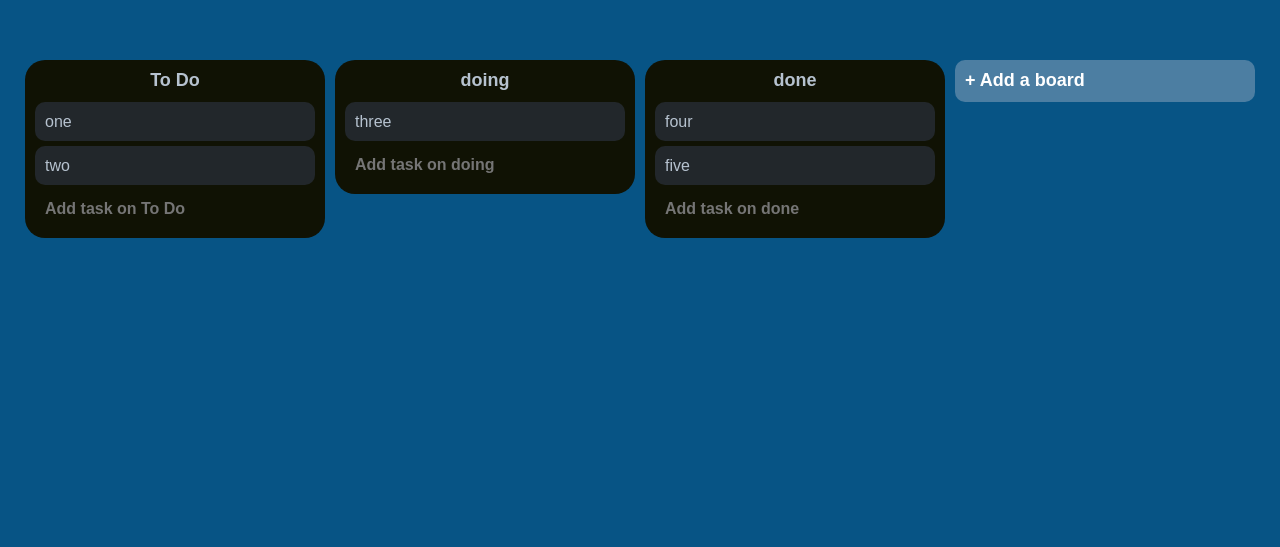
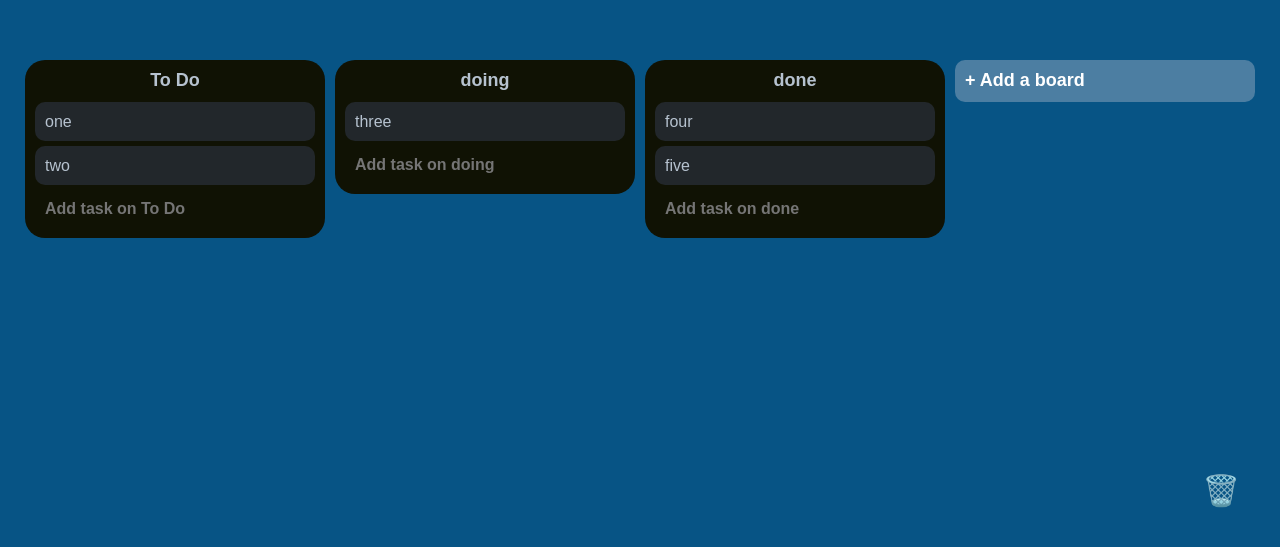
Before and after one commit to yerinirey/toDo-TS, a React (Create React App) app: page / in a window 1280 px wide. Shown: the part 251-798 px from the top of the page. Built offline with nearby package versions, Linux system fonts and the light colour scheme.

Commit message:
CodeChallenge-Trashbin

```diff
--- a/src/App.tsx
+++ b/src/App.tsx
@@ -1,10 +1,11 @@
-import { DragDropContext, DropResult } from "react-beautiful-dnd";
+import { DragDropContext, DropResult, Droppable } from "react-beautiful-dnd";
 import { useRecoilState } from "recoil";
 import styled from "styled-components";
 import { toDoState } from "./atoms";
 import Board from "./Components/Board";
 import { useState } from "react";
 import AddBoard from "./Components/AddBoard";
+import TrashBin from "./Components/TrashBin";
 
 const Wrapper = styled.div`
   display: flex;
@@ -28,6 +29,7 @@ function App() {
     const { destination, draggableId, source } = info;
     console.log(info);
     if (!destination) return;
+
     if (destination.droppableId === source.droppableId) {
       // same board movement
       setToDos((allBoards) => {
@@ -41,7 +43,17 @@ function App() {
         };
       });
     }
-    if (destination.droppableId !== source.droppableId) {
+    if (destination.droppableId === "trash-bin") {
+      console.log("trash!");
+      setToDos((allBoards) => {
+        const sourceBoard = [...allBoards[source.droppableId]];
+        sourceBoard.splice(source.index, 1);
+        return {
+          ...allBoards,
+          [source.droppableId]: sourceBoard,
+        };
+      });
+    } else if (destination.droppableId !== source.droppableId) {
       // cross board movement
       setToDos((allBoards) => {
         const sourceBoard = [...allBoards[source.droppableId]];
@@ -57,6 +69,7 @@ function App() {
       });
     }
   };
+
   return (
     <DragDropContext onDragEnd={onDragEnd}>
       <Wrapper>
@@ -66,6 +79,7 @@ function App() {
           ))}
           <AddBoard />
         </Boards>
+        <TrashBin />
       </Wrapper>
     </DragDropContext>
   );
--- a/src/Components/Board.tsx
+++ b/src/Components/Board.tsx
@@ -29,14 +29,14 @@ interface IAreaProps {
 }
 
 const Area = styled.div<IAreaProps>`
-  background-color: ${(props) =>
+  /* background-color: ${(props) =>
     props.isDraggingOver
       ? "#dfe6e9"
       : props.isDraggingFromThis
       ? "#b2bec3"
-      : "transparent"};
+      : "transparent"};*/
   /* flex-grow: 1; */
-  transition: background-color 0.3s ease-in-out;
+  /* transition: background-color 0.3s ease-in-out; */
   /* padding: 10px; */
 `;
 
@@ -90,7 +90,6 @@ function Board({ toDos, boardId }: IBoardProps) {
   return (
     <Wrapper>
       <Title>{boardId}</Title>
-
       <Droppable droppableId={boardId}>
         {(magic, info) => (
           <Area
--- a/src/Components/DraggableCard.tsx
+++ b/src/Components/DraggableCard.tsx
@@ -7,7 +7,8 @@ const Card = styled.div<{ isDragging: boolean }>`
   border-radius: 10px;
   padding: 10px 10px;
   background-color: ${(props) =>
-    props.isDragging ? "#74b9ff" : props.theme.cardColor};
+    // props.isDragging ? "#74b9ff" : props.theme.cardColor};
+    props.isDragging ? "rgba(94, 94, 94, 0.589)" : props.theme.cardColor};
   box-shadow: ${(props) =>
     props.isDragging ? "0px 2px 5px rgba(0,0,0,0.05)" : "none"};
   margin-bottom: 5px;
--- /dev/null
+++ b/src/Components/TrashBin.tsx
@@ -0,0 +1,42 @@
+import { Draggable, Droppable } from "react-beautiful-dnd";
+import styled from "styled-components";
+
+const Wrapper = styled.div`
+  position: fixed;
+  right: 20px;
+  bottom: 20px;
+`;
+
+interface IAreaProps {
+  isDraggingOver: boolean;
+}
+const Area = styled.div<IAreaProps>`
+  padding: 20px;
+  border-radius: 10px;
+  background-color: ${(props) =>
+    props.isDraggingOver ? "rgba(0, 0, 0, 0.2)" : "transparent"};
+  span {
+    font-size: 30px;
+  }
+  transition: background-color 0.2s ease-in-out;
+`;
+function TrashBin() {
+  return (
+    <Wrapper>
+      <Droppable droppableId="trash-bin">
+        {(magic, info) => (
+          <Area
+            isDraggingOver={info.isDraggingOver}
+            ref={magic.innerRef}
+            {...magic.droppableProps}
+          >
+            <span>🗑️</span>
+            {/* {magic.placeholder} */}
+          </Area>
+        )}
+      </Droppable>
+    </Wrapper>
+  );
+}
+
+export default TrashBin;
```
